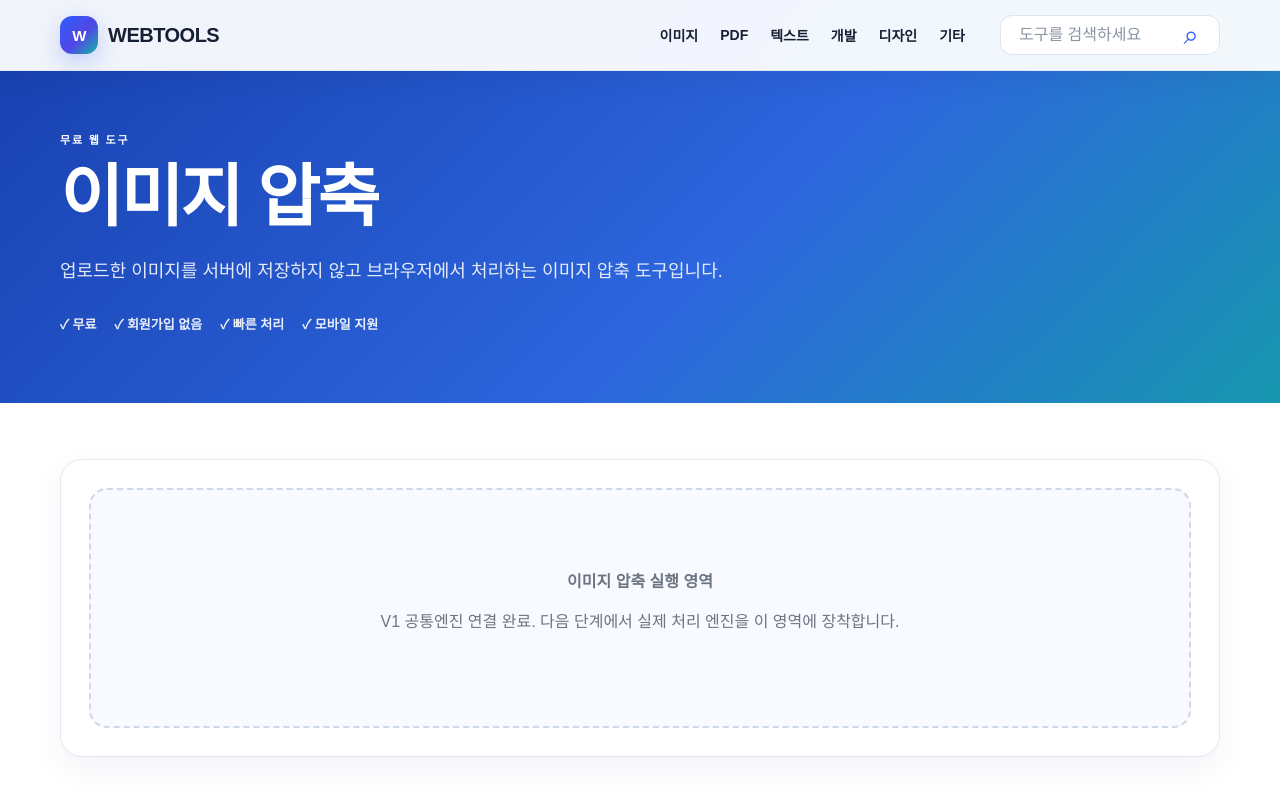
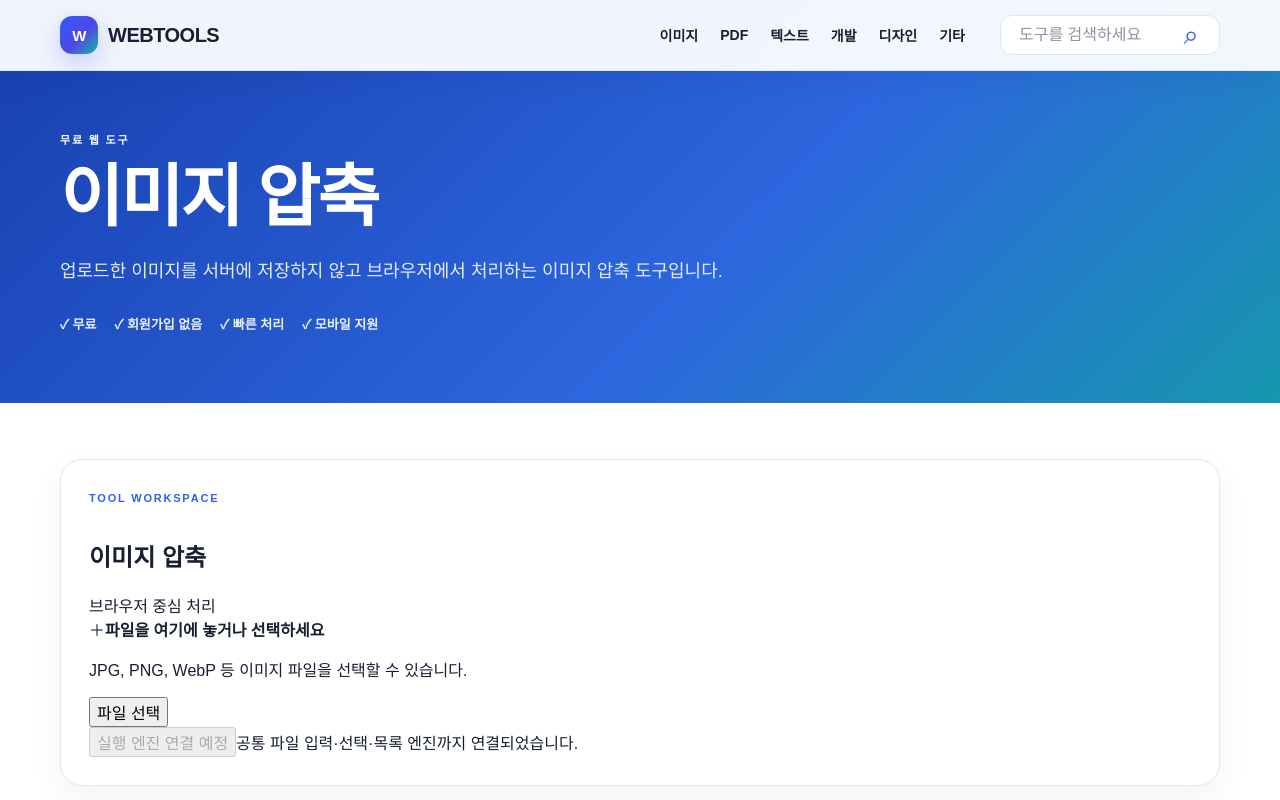
Before and after one commit to license-book/web-tools, a Next.js app: page /tools/image-compressor in a window 1280 px wide. Shown: the top 800 px of the page. Built offline with nearby package versions, Linux system fonts and the light colour scheme.

Commit message:
feat: connect shared workspace to tool pages

```diff
--- a/app/tools/[slug]/page.tsx
+++ b/app/tools/[slug]/page.tsx
@@ -2,6 +2,7 @@ import { notFound } from 'next/navigation';
 import type { Metadata } from 'next';
 import { getTool, tools } from '@/data/tools';
 import ToolShell from '@/components/tools/ToolShell';
+import ToolWorkspace from '@/components/tools/ToolWorkspace';
 
 export function generateStaticParams() {
   return tools.map((tool) => ({ slug: tool.slug }));
@@ -22,12 +23,14 @@ export default async function ToolPage({ params }: { params: Promise<{ slug: str
   return (
     <ToolShell tool={tool}>
       <div className="toolPanel">
-        <div className="placeholderBox">
+        <div className="toolPanelHead">
           <div>
-            <strong>{tool.title} 실행 영역</strong>
-            <p>V1 공통엔진 연결 완료. 다음 단계에서 실제 처리 엔진을 이 영역에 장착합니다.</p>
+            <span className="eyebrow darkEyebrow">TOOL WORKSPACE</span>
+            <h2>{tool.title}</h2>
           </div>
+          <span className="privacyChip">브라우저 중심 처리</span>
         </div>
+        <ToolWorkspace tool={tool} />
       </div>
     </ToolShell>
   );
```
